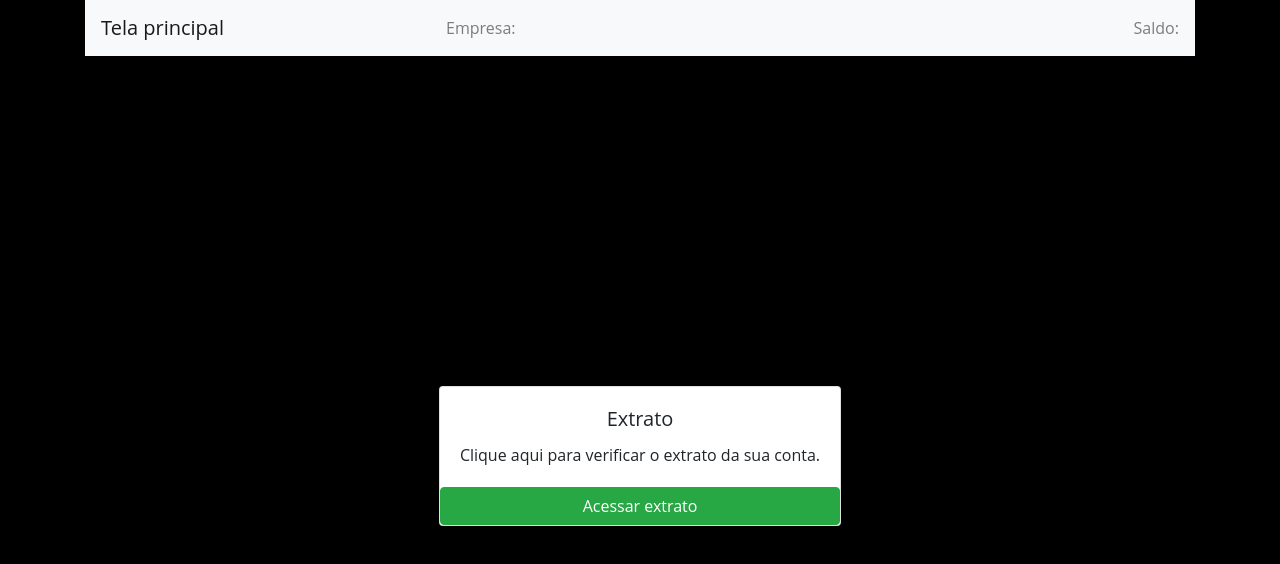
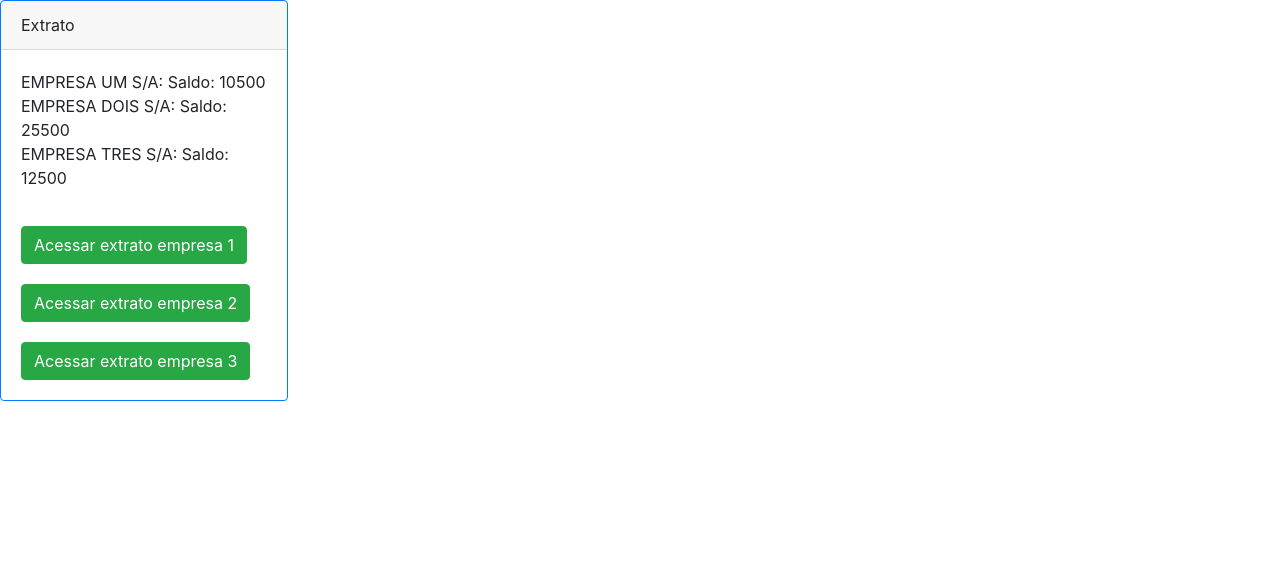
Before and after one commit to Marcuspo/internet-banking-dashbord, a React (Create React App) app: page /dashbord/extrato in a window 1280 px wide. Shown: the top 564 px of the page. Built offline with nearby package versions, Linux system fonts and the light colour scheme.

Commit message:
ajuste extrato

```diff
--- a/src/Routes.js
+++ b/src/Routes.js
@@ -2,6 +2,7 @@ import React from "react"
 
 import Login from "./App"
 import Dash from "./components/Principal/Principal"
+import Extrato from "./components/Extrato/Extrato"
 
 import { Switch, Route } from "react-router-dom"
 
@@ -9,7 +10,8 @@ function Routes() {
   return (
     <Switch>
       <Route path="/" exact component={Login} />
-      <Route path="/dashbord" component={Dash} />
+      <Route path="/dashbord" exact component={Dash} />
+      <Route path="/dashbord/extrato" component={Extrato} />
     </Switch>
   )
 }
--- a/src/components/Extrato/Extrato.js
+++ b/src/components/Extrato/Extrato.js
@@ -0,0 +1,36 @@
+import React from "react"
+import { Card, Button } from "react-bootstrap"
+
+import PostDataEmp from "../../mocks/empresas.json"
+
+function Extrato() {
+  return (
+    <div>
+      <Card border="primary" style={{ width: "18rem" }}>
+        <Card.Header>Extrato</Card.Header>
+        <Card.Body>
+          <Card.Text>
+            {PostDataEmp.map((postDetail, index) => {
+              return (
+                <div>
+                  {postDetail.nomeEmpresa}: Saldo: {postDetail.saldo}
+                </div>
+              )
+            })}
+          </Card.Text>
+          <Button variant="success" href="/dashbord/extrato" className="button">
+            Acessar extrato empresa 1
+          </Button>
+          <Button variant="success" href="/dashbord/extrato" className="button">
+            Acessar extrato empresa 2
+          </Button>
+          <Button variant="success" href="/dashbord/extrato" className="button">
+            Acessar extrato empresa 3
+          </Button>
+        </Card.Body>
+      </Card>
+    </div>
+  )
+}
+
+export default Extrato
--- a/src/components/Login/form.js
+++ b/src/components/Login/form.js
@@ -1,10 +1,10 @@
 import React from "react"
 import { Form, Button } from "react-bootstrap"
-import logo from "../../logo.png"
 import { Link } from "react-router-dom"
 
+import logo from "../../logo.png"
+
 import Emoji from "../emoji.js"
-import Principal from "../Principal/Principal.js"
 
 import "../../App.css"
 import "./form.css"
--- a/src/components/Principal/Principal.css
+++ b/src/components/Principal/Principal.css
@@ -12,6 +12,6 @@
 }
 
 .principal {
-  background-color: black;
+  background-color: #527a7a;
   font-family: "Open Sans";
 }
--- a/src/components/Principal/Principal.js
+++ b/src/components/Principal/Principal.js
@@ -9,12 +9,8 @@ function Principal() {
       <Container className="container">
         <Navbar expand="lg" variant="light" bg="light">
           <Navbar.Brand>Tela principal</Navbar.Brand>
-          <Navbar.Collapse className="justify-content-center">
-            <Navbar.Text>Empresa:</Navbar.Text>
-          </Navbar.Collapse>
-          <Navbar.Collapse className="justify-content-end">
-            <Navbar.Text>Saldo:</Navbar.Text>
-          </Navbar.Collapse>
+          <Navbar.Collapse className="justify-content-center"></Navbar.Collapse>
+          <Navbar.Collapse className="justify-content-end"></Navbar.Collapse>
         </Navbar>
       </Container>
       <div className="dasbord">
@@ -26,7 +22,7 @@ function Principal() {
                 Clique aqui para verificar o extrato da sua conta.
               </Card.Text>
             </Card.Body>
-            <Button variant="success" href="/extrato">
+            <Button variant="success" href="/dashbord/extrato">
               Acessar extrato
             </Button>
           </Card>
```
Also changed, not shown: src/mocks/transacoes.json (+46 -46 lines), src/components/Extrato/Extrato.css (deleted).
